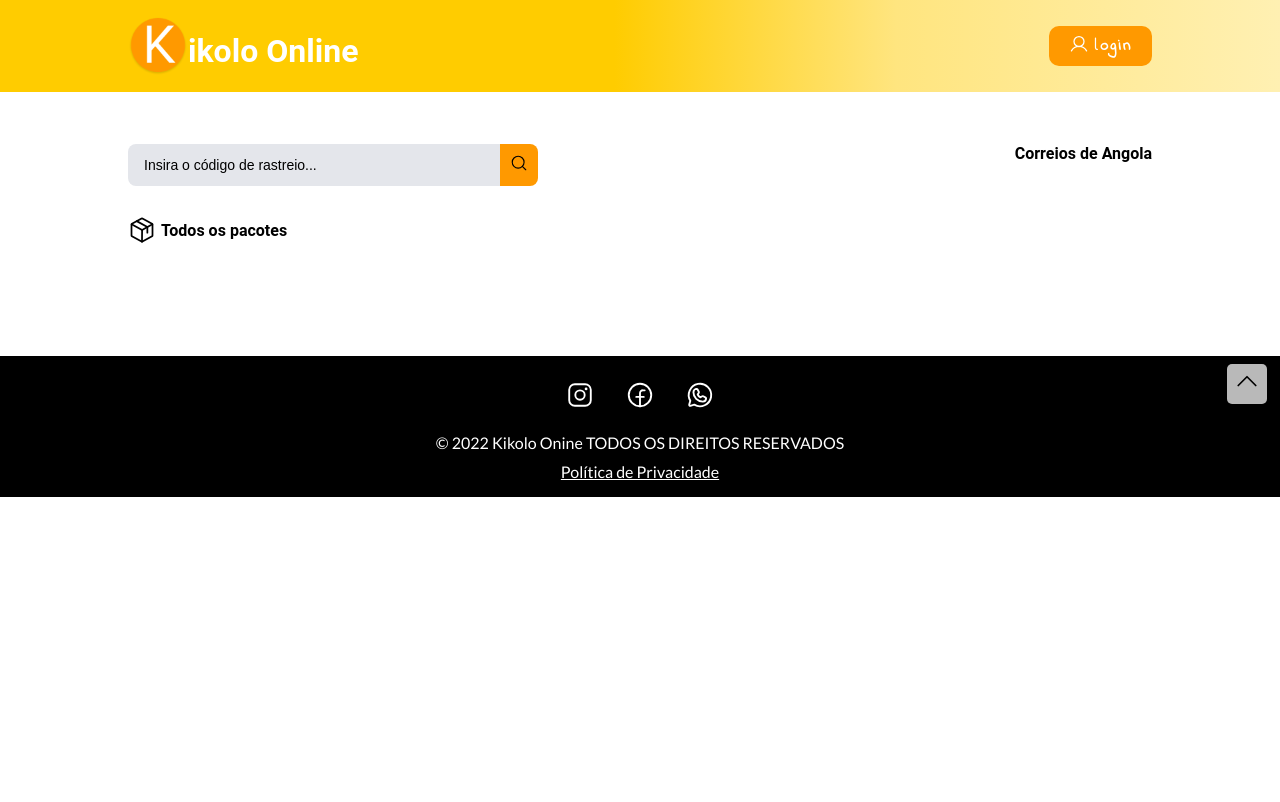
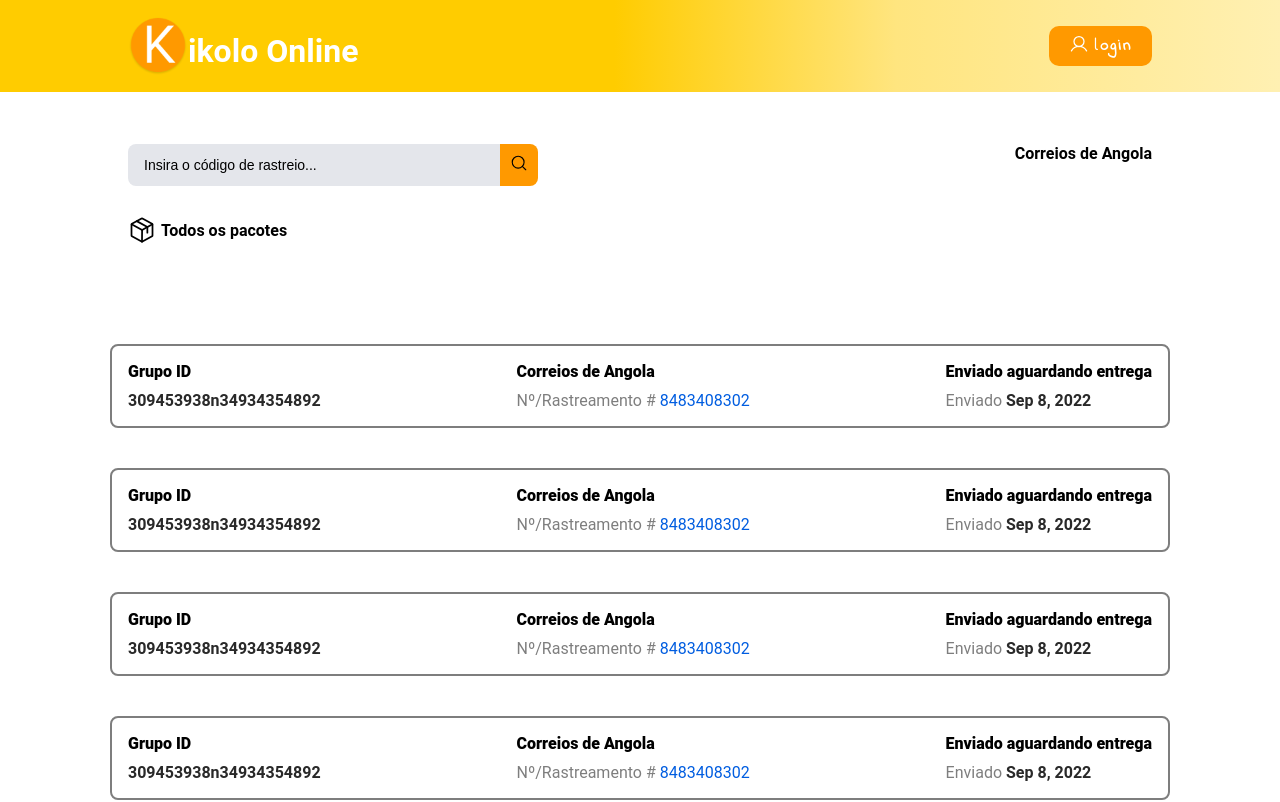
Before and after one commit to claudio-bravo/Kikolo-Tracking, a Next.js app: page /partners in a window 1280 px wide. Shown: the top 802 px of the page. Built offline with nearby package versions, Linux system fonts and the light colour scheme.

Commit message:
feat: tracking list

```diff
--- a/src/components/Partners/index.tsx
+++ b/src/components/Partners/index.tsx
@@ -1,6 +1,6 @@
+import Link from "next/link";
 import { MagnifyingGlass, Package } from "phosphor-react";
 import styled from "./styles.module.scss";
-//import { History } from "./History";
 
 export function Partners() {
   return (
@@ -8,7 +8,7 @@
     <div id="containerMain">
       <main className={styled.main}>
         <div className={styled.firstcontainer}>
-          <div className={styled.contentDiv}>
+          <div className={styled.firstContentDiv}>
             <div className={styled.divbox}>
               <div className={styled.search}>
                 <input type="text" placeholder="Insira o código de rastreio..."/>
@@ -26,10 +26,82 @@
         </div>
 
         <div className={styled.secondcontainer}>
-
+          <div className={styled.contentDiv}>
+            <div className={styled.cardInfo}>
+              <div className={styled.groupId}>
+                <p className={styled.title}>Grupo ID</p>
+                <span className={styled.textBold}>309453938n34934354892</span>
+              </div>
+              <div className={styled.trackingId}>
+                <p className={styled.title}>Correios de Angola</p>
+                <span className={styled.textGray}>Nº/Rastreamento #
+                  <Link href="/tracking">
+                    <span className={styled.textColorize}> 8483408302</span>
+                  </Link>
+                </span>
+              </div>
+              <div className={styled.shippedPendingDelivery}>
+                <p className={styled.title}>Enviado aguardando entrega</p>
+                <span className={styled.textGray}>Enviado <span className={styled.textBold}>Sep 8, 2022</span></span>
+              </div>
+            </div>
+            <div className={styled.cardInfo}>
+              <div className={styled.groupId}>
+                <p className={styled.title}>Grupo ID</p>
+                <span className={styled.textBold}>309453938n34934354892</span>
+              </div>
+              <div className={styled.trackingId}>
+                <p className={styled.title}>Correios de Angola</p>
+                <span className={styled.textGray}>Nº/Rastreamento #
+                  <Link href="/tracking">
+                    <span className={styled.textColorize}> 8483408302</span>
+                  </Link>
+                </span>
+              </div>
+              <div className={styled.shippedPendingDelivery}>
+                <p className={styled.title}>Enviado aguardando entrega</p>
+                <span className={styled.textGray}>Enviado <span className={styled.textBold}>Sep 8, 2022</span></span>
+              </div>
+            </div>
+            <div className={styled.cardInfo}>
+              <div className={styled.groupId}>
+                <p className={styled.title}>Grupo ID</p>
+                <span className={styled.textBold}>309453938n34934354892</span>
+              </div>
+              <div className={styled.trackingId}>
+                <p className={styled.title}>Correios de Angola</p>
+                <span className={styled.textGray}>Nº/Rastreamento #
+                  <Link href="/tracking">
+                    <span className={styled.textColorize}> 8483408302</span>
+                  </Link>
+                </span>
+              </div>
+              <div className={styled.shippedPendingDelivery}>
+                <p className={styled.title}>Enviado aguardando entrega</p>
+                <span className={styled.textGray}>Enviado <span className={styled.textBold}>Sep 8, 2022</span></span>
+              </div>
+            </div>
+            <div className={styled.cardInfo}>
+              <div className={styled.groupId}>
+                <p className={styled.title}>Grupo ID</p>
+                <span className={styled.textBold}>309453938n34934354892</span>
+              </div>
+              <div className={styled.trackingId}>
+                <p className={styled.title}>Correios de Angola</p>
+                <span className={styled.textGray}>Nº/Rastreamento #
+                  <Link href="/tracking">
+                    <span className={styled.textColorize}> 8483408302</span>
+                  </Link>
+                </span>
+              </div>
+              <div className={styled.shippedPendingDelivery}>
+                <p className={styled.title}>Enviado aguardando entrega</p>
+                <span className={styled.textGray}>Enviado <span className={styled.textBold}>Sep 8, 2022</span></span>
+              </div>
+            </div>
+          </div>
         </div>
       </main>
-      {/* <History /> */}
     </div>
     </section>
   );
--- a/src/components/Partners/styles.module.scss
+++ b/src/components/Partners/styles.module.scss
@@ -11,7 +11,9 @@
             width: 80%;
             height: max-content;
             display: flex;
+            flex-direction: column;
             justify-content: center;
+            gap: 100px;
             padding: 2rem 0;
 
             .firstcontainer {
@@ -19,29 +21,36 @@
                 display: flex;
                 justify-content: space-between;
                 align-items: flex-start;
-                .contentDiv {
+
+                .firstContentDiv {
                     width: 50%;
+
                     .divSearch {
                         width: 100%;
                     }
+
                     .divbox {
                         display: flex;
                         flex-direction: column;
                         gap: 30px;
+
                         .search {
                             display: flex;
                             width: 100%;
                             max-width: 80%;
+
                             input {
                                 width: 100%;
                                 background: #E4E6EB;
                                 padding: 0 0 0 1rem;
                                 border-radius: 8px 0px 0px 8px;
                             }
+
                             ::placeholder {
                                 font-size: 14px;
                                 color: black;
                             }
+
                             button {
                                 width: max-content;
                                 background: #FF9900;
@@ -51,6 +60,7 @@
                                 :hover {
                                     color: white;
                                 }
+
                                 svg {
                                     padding: 10px;
                                 }
@@ -64,34 +74,99 @@
                         }
                     }
                 }
+            }
 
-                .user {
+            .secondcontainer {
+                width: 100%;
 
+                .contentDiv {
+                    width: 100%;
+                    display: flex;
+                    justify-content: center;
+                    align-items: center;
+                    flex-direction: column;
+                    gap: 40px;
+
+                    .cardInfo {
+                        width: 100%;
+                        display: flex;
+                        justify-content: space-between;
+                        height: max-content;
+                        background: white;
+                        border-radius: 8px;
+                        border: 2px solid #7E7E7E;
+                        padding: 1rem;
+
+                        .title {
+                            font-weight: 900;
+                        }
+
+                        .textBold {
+                            font-weight: bold;
+                            color: #292929;
+                        }
+
+                        .textGray {
+                            color: #7E7E7E;
+                        }
+
+                        .textColorize {
+                            cursor: pointer;
+                            color: #005DE0;
+                        }
+
+                        .groupId,
+                        .trackingId,
+                        .shippedPendingDelivery {
+                            display: flex;
+                            flex-direction: column;
+                            gap: 10px;
+                        }
+                    }
+                }
+            }
         }
     }
 
-            .secondcontainer {
-
+    @media screen and (max-width: 970px) {
+        .cardInfo {
+            span {
+                font-size: 14px;
             }
         }
     }
-    // @media screen and (max-width: 818px) {
-    //     .main {
-    //         .container {
-    //             max-width: 100%;
-    //         }
-    //     }
-    // }
 
-    // @media screen and (max-width: 650px) {
-    //     .title {
-    //         font-size: 1.2rem;
-    //     }
-    //     .main {
-    //         height: auto;
-    //         padding: 3rem 0rem;
+    @media screen and (max-width: 776px) {
+        .cardInfo {
+            width: max-content;
+            gap: 10px;
+            flex-direction: column;
+            justify-content: center;
+            .groupId,
+            .trackingId,
+            .shippedPendingDelivery {
+               text-align: left;
+            }
+        }
+    }
 
-    //     }
-    // }
+    @media screen and (max-width: 500px) {
+        .main {
+            .firstcontainer {
+                gap: 20px;
+                flex-direction: column;
+                align-items: center;
+                .firstContentDiv {
+                    .divbox {
+                        align-items: center;
+                        gap: 100px;
+                        width: 90vw;
+                    }
+                }
+            }
+        }
+
 
     }
+
+}
--- a/src/pages/partners/index.tsx
+++ b/src/pages/partners/index.tsx
@@ -1,7 +1,13 @@
+import Head from "next/head";
 import { Partners } from "../../components/Partners";
 
 export default function PartnersPage() {
     return (
-        <Partners />
+        <>
+            <Head>
+                <title>Partners</title>
+            </Head>
+            <Partners />
+        </>
     )
 }
```
Also changed, not shown: src/components/Update/index.tsx (added, +9 -0 lines), src/components/Update/styles.module.scss (added, +85 -0 lines), src/pages/update/index.tsx (added, +13 -0 lines). Lines whose indentation alone changed are shown as unchanged.
